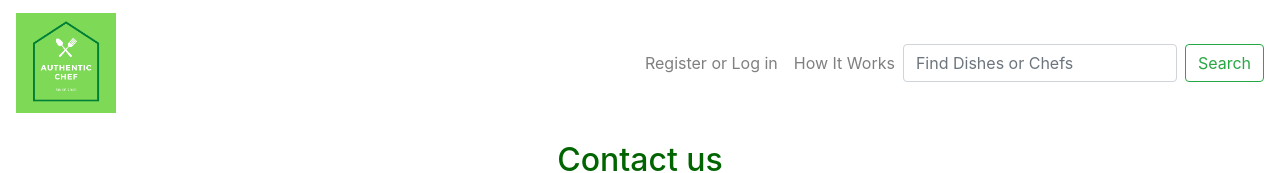
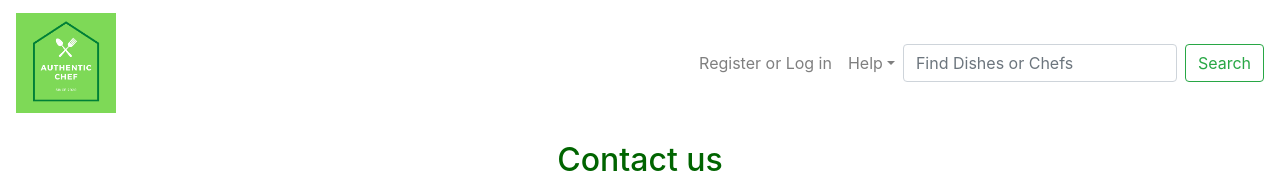
Before and after one commit to CSCI-150-LAB/Team6Repo, a React (Create React App) app: page /contactus in a window 1280 px wide. Shown: the top 173 px of the page. Built offline with nearby package versions, Linux system fonts and the light colour scheme.

Commit message:
Updated Dropdown in Navbar
added a new dropdown menu in Nav bar that has a help section with How it works and Contact us links

```diff
--- a/src/components/nav.jsx
+++ b/src/components/nav.jsx
@@ -3,6 +3,7 @@ import ".././App.css";
 
 import Nav from "react-bootstrap/Nav";
 import Navbar from "react-bootstrap/Navbar";
+import NavDropdown from "react-bootstrap/NavDropdown";
 import Button from "react-bootstrap/Button";
 import Form from "react-bootstrap/Form";
 import FormControl from "react-bootstrap/FormControl";
@@ -26,7 +27,10 @@ function navbar() {
       <Navbar.Collapse id="basic-navbar-nav">
         <Nav className="ml-auto">
           <Nav.Link href="signup">Register or Log in</Nav.Link>
-          <Nav.Link href="howitworks">How It Works</Nav.Link>
+          <NavDropdown title="Help" id="collasible-nav-dropdown">
+            <NavDropdown.Item href="howitworks">How It Works</NavDropdown.Item>
+            <NavDropdown.Item href="contact us">Contacts us</NavDropdown.Item>
+          </NavDropdown>
         </Nav>
         <Form inline>
           <FormControl
```
